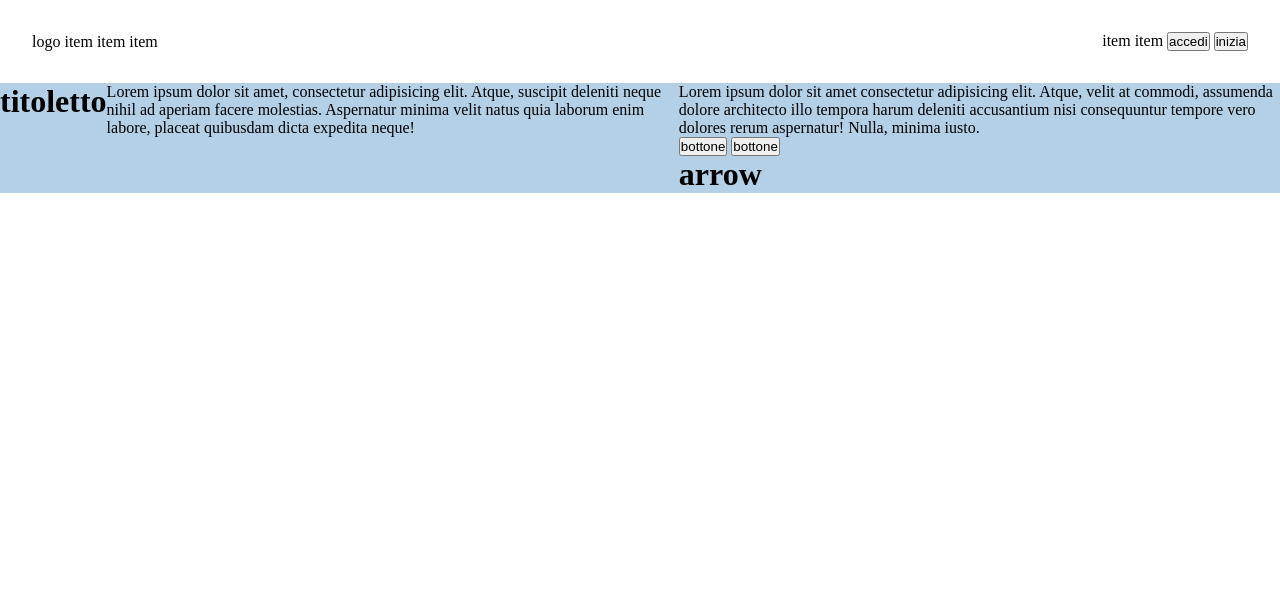
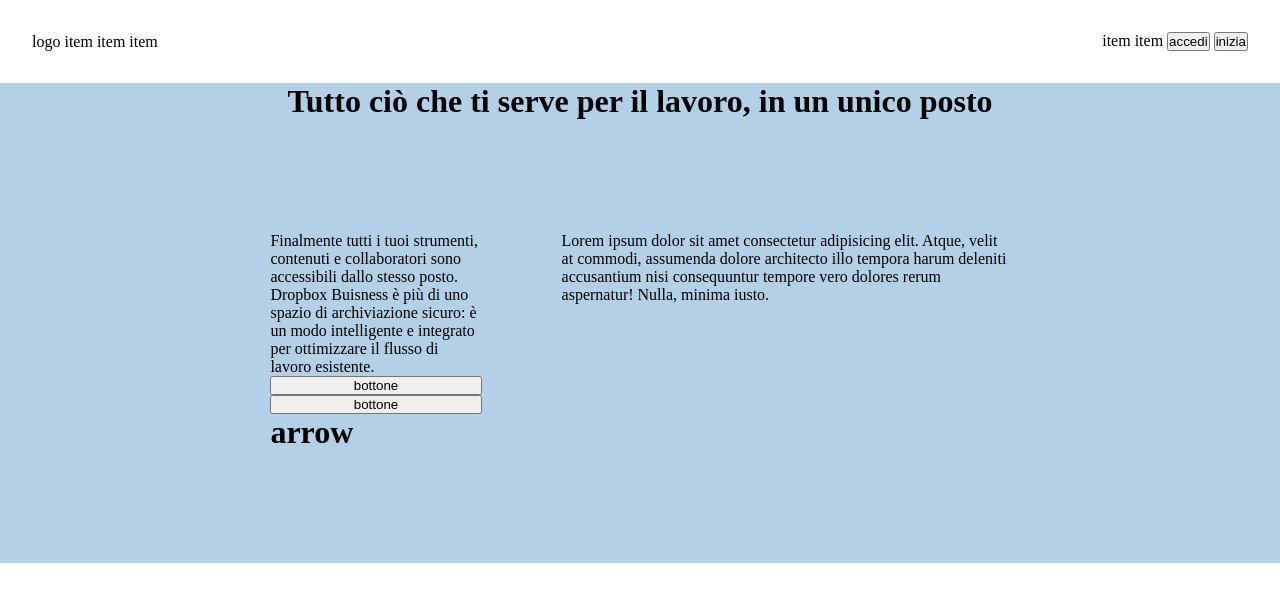
Before and after one commit to CiroFiniello/htmlcss-dropbox, a plain HTML site: page index.html in a window 1280 px wide. Drawn offline with Linux system fonts and the light colour scheme.

Commit message:
updated jumbotron measures

```diff
--- a/index.html
+++ b/index.html
@@ -15,22 +15,28 @@
             <li>item</li>
             <li>item</li>
             <li>item</li>
-          </ul><ul>
+          </ul>
+          <ul>
             <li>item</li>
             <li>item</li>
             <li><button>accedi</button></li>
             <li><button>inizia</button></li>
           </ul>
         </nav>
+        <div class="up-jumb">
+          <h1>Tutto ciò che ti serve per il lavoro, in un unico posto</h1>
+        </div>
         <div class="jumbotron">
-          <h1>titoletto</h1>
           <div class="big-column">
             <p>
-              Lorem ipsum dolor sit amet, consectetur adipisicing elit. Atque,
-              suscipit deleniti neque nihil ad aperiam facere molestias.
-              Aspernatur minima velit natus quia laborum enim labore, placeat
-              quibusdam dicta expedita neque!
+              Finalmente tutti i tuoi strumenti, contenuti e collaboratori sono
+              accessibili dallo stesso posto. Dropbox Buisness è più di uno
+              spazio di archiviazione sicuro: è un modo intelligente e integrato
+              per ottimizzare il flusso di lavoro esistente.
             </p>
+            <button>bottone</button>
+            <button>bottone</button>
+            <h1>arrow</h1>
           </div>
           <div class="small-column">
             <p>
@@ -39,9 +45,6 @@
               deleniti accusantium nisi consequuntur tempore vero dolores rerum
               aspernatur! Nulla, minima iusto.
             </p>
-            <button>bottone </button>
-            <button>bottone</button>
-            <h1>arrow</h1>
           </div>
         </div>
       </header>
--- a/style.css
+++ b/style.css
@@ -21,4 +21,17 @@ nav ul li{
 div.jumbotron{
   display: flex;
   justify-content: center;
+  padding: 7rem;
 }
+.big-column{
+  width: 20%;
+  display: flex;
+  flex-direction: column;
+}
+.small-column{
+  width: 50%;
+  padding-left: 5rem;
+}
+.up-jumb{
+text-align: center;
+}
```
